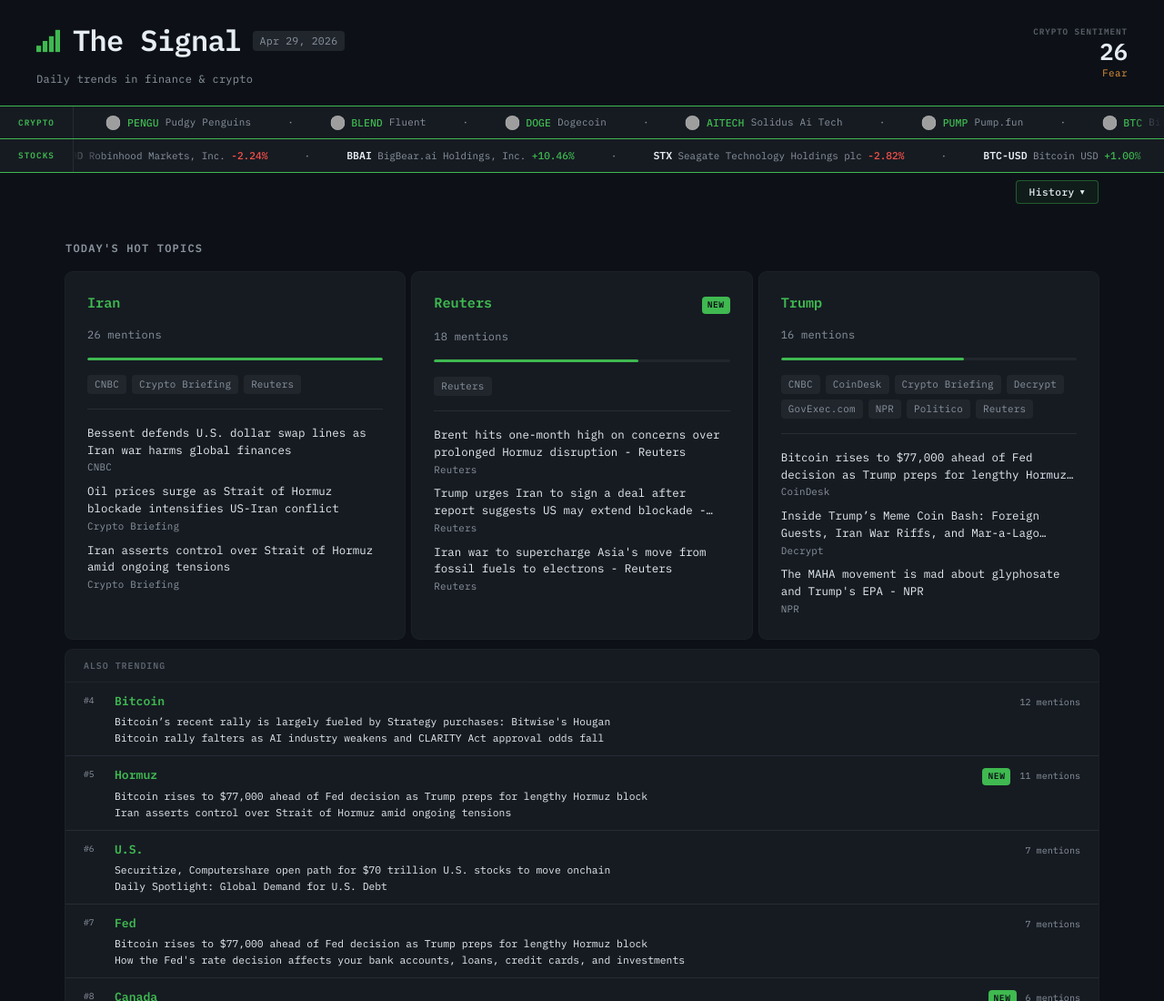
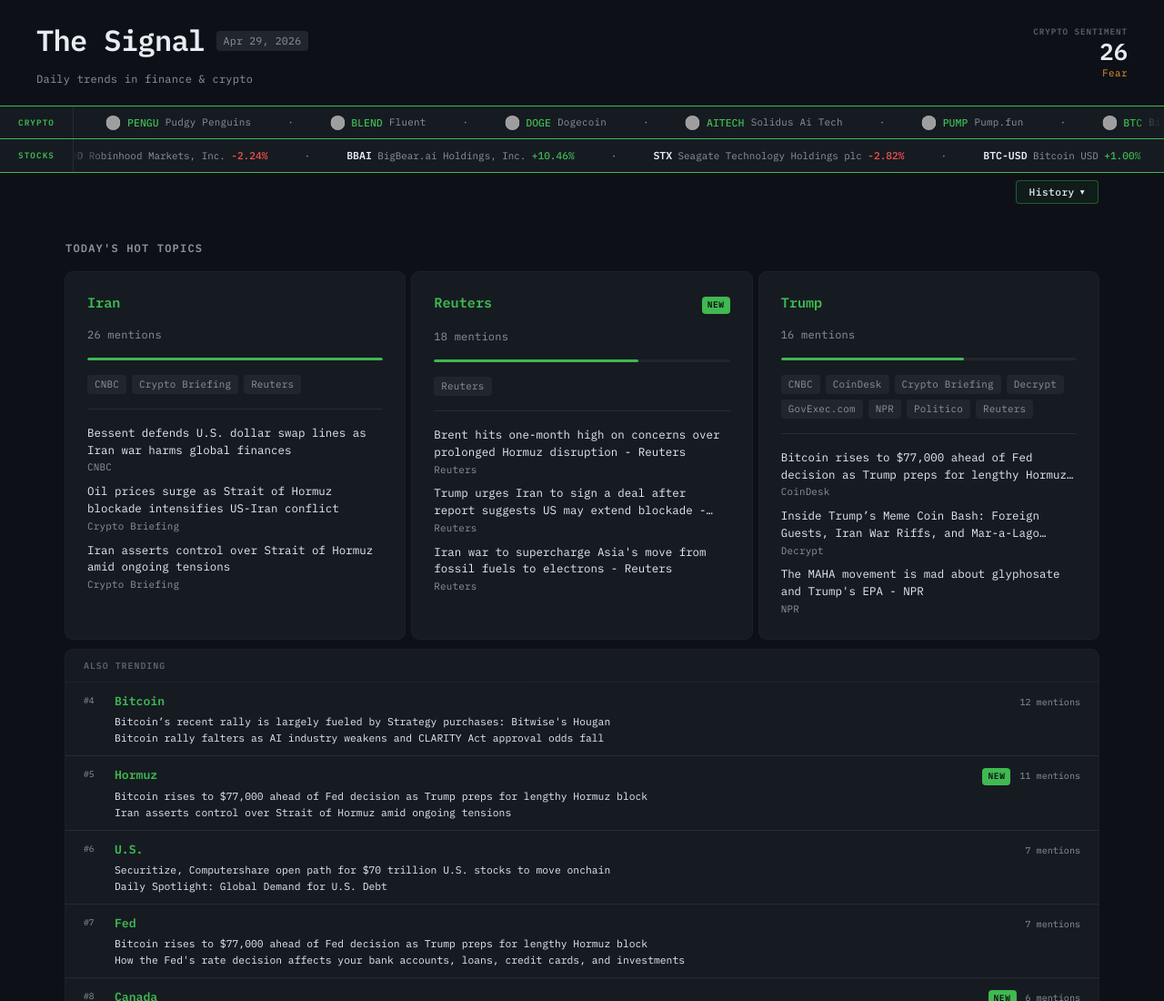
Before and after one commit to vibeotter1/finance-tracker, a plain HTML site: page docs/index.html in a window 1280 px wide. Shown: the top 1100 px of the page at 91% size. Drawn offline with nearby package versions, Linux system fonts and the light colour scheme; grey boxes are pictures that could not be loaded.

Commit message:
Remove pixel bar icon from header

```diff
--- a/docs/index.html
+++ b/docs/index.html
@@ -15,15 +15,7 @@
     <div class="header-inner">
       <div class="header-title">
         <div class="h1-row">
-          <div class="brand">
-            <svg class="brand-icon" xmlns="http://www.w3.org/2000/svg" viewBox="0 0 30 28" aria-hidden="true">
-              <rect x="0"  y="20" width="6" height="8"  fill="#3fb950"/>
-              <rect x="8"  y="14" width="6" height="14" fill="#3fb950"/>
-              <rect x="16" y="8"  width="6" height="20" fill="#3fb950"/>
-              <rect x="24" y="0"  width="6" height="28" fill="#3fb950"/>
-            </svg>
-            <h1>The Signal</h1>
-          </div>
+          <h1>The Signal</h1>
           <span class="date-tag" id="date-tag">—</span>
         </div>
         <p class="subtitle">Daily trends in finance &amp; crypto</p>
--- a/docs/style.css
+++ b/docs/style.css
@@ -106,19 +106,6 @@
   display: flex;
   align-items: center;
   gap: 12px;
-}
-
-.brand {
-  display: flex;
-  align-items: center;
-  gap: 14px;
-}
-
-.brand-icon {
-  width: 26px;
-  height: 26px;
-  flex-shrink: 0;
-  image-rendering: pixelated;
 }
 
 .date-tag {
```
